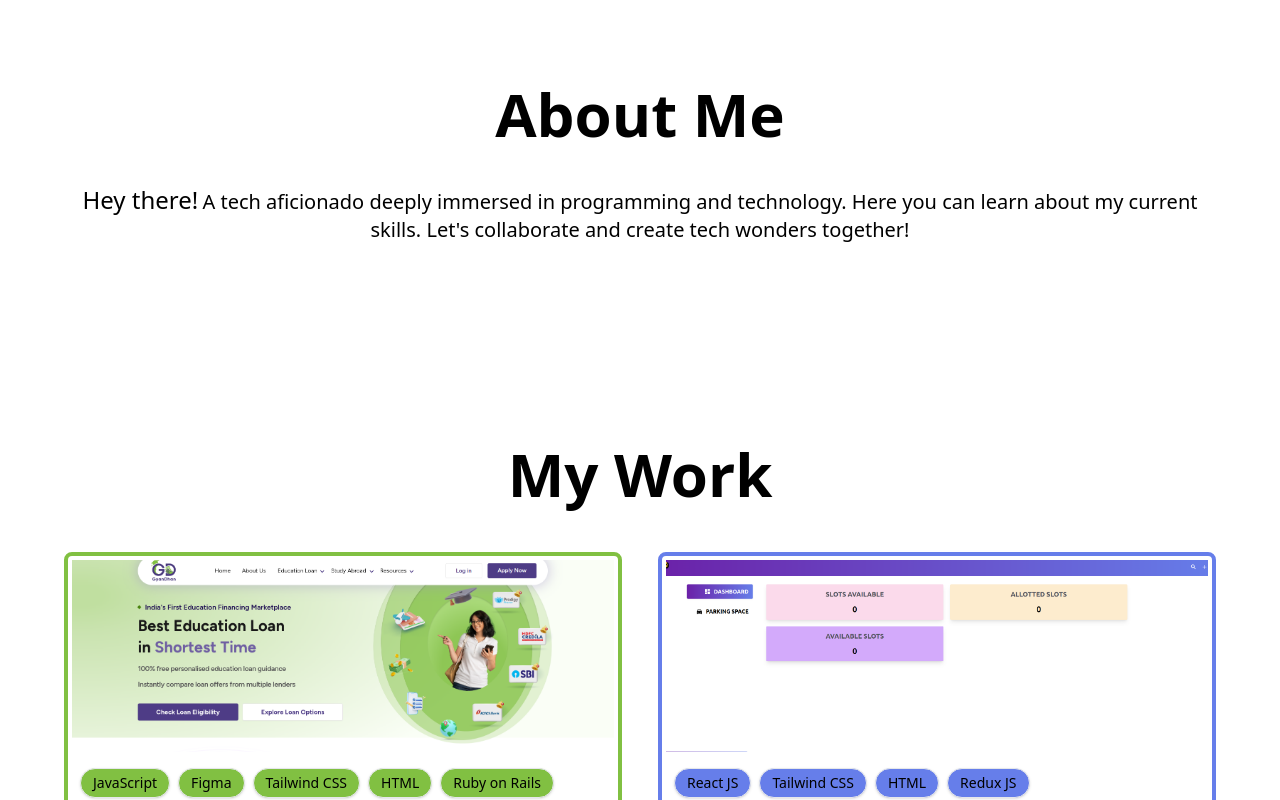
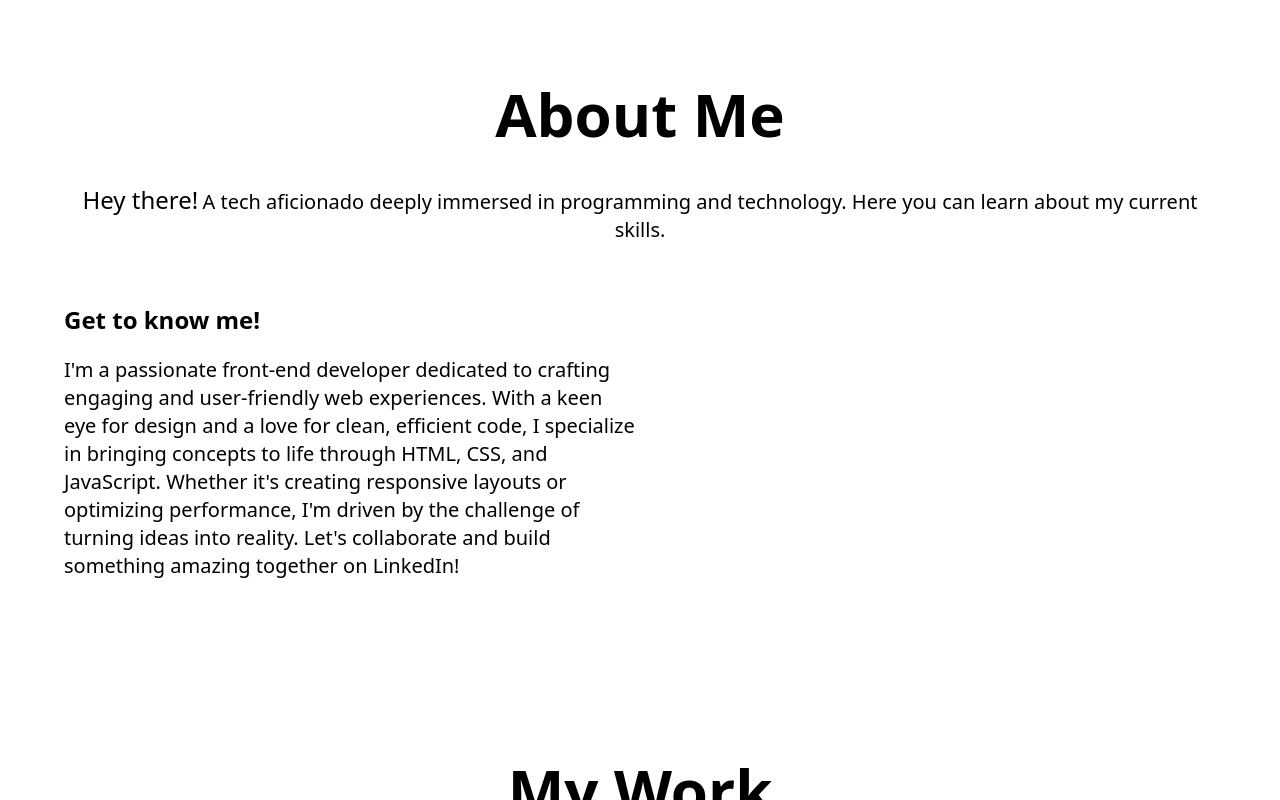
Before and after one commit to shristi-gupta21/portfolio, an Astro site: page / in a window 1280 px wide. Shown: the part 684-1484 px from the top of the page. Built offline with nearby package versions, Linux system fonts and the light colour scheme; Astro itself is replaced by a stand-in of ours.

Commit message:
added more content

```diff
--- a/src/components/AboutMe.astro
+++ b/src/components/AboutMe.astro
@@ -4,8 +4,24 @@
     <span class="text-2xl font-medium">Hey there!</span>
     <span class="text-xl">
       A tech aficionado deeply immersed in programming and technology. Here you
-      can learn about my current skills. Let's collaborate and create tech
-      wonders together!
+      can learn about my current skills.
     </span>
   </p>
+  <div class="py-5 flex">
+    <div class="w-1/2">
+      <p class="pb-5 text-2xl font-semibold">Get to know me!</p>
+      <p class="text-xl">
+        I'm a passionate front-end developer dedicated to crafting engaging and
+        user-friendly web experiences. With a keen eye for design and a love for
+        clean, efficient code, I specialize in bringing concepts to life through
+        HTML, CSS, and JavaScript. Whether it's creating responsive layouts or
+        optimizing performance, I'm driven by the challenge of turning ideas
+        into reality. Let's collaborate and build something amazing together on <a
+          href="https://www.linkedin.com/in/shristi-gupta-b496191b4/"
+          >LinkedIn</a
+        >!
+      </p>
+    </div>
+    <div class="w-1/2"></div>
+  </div>
 </section>
```
